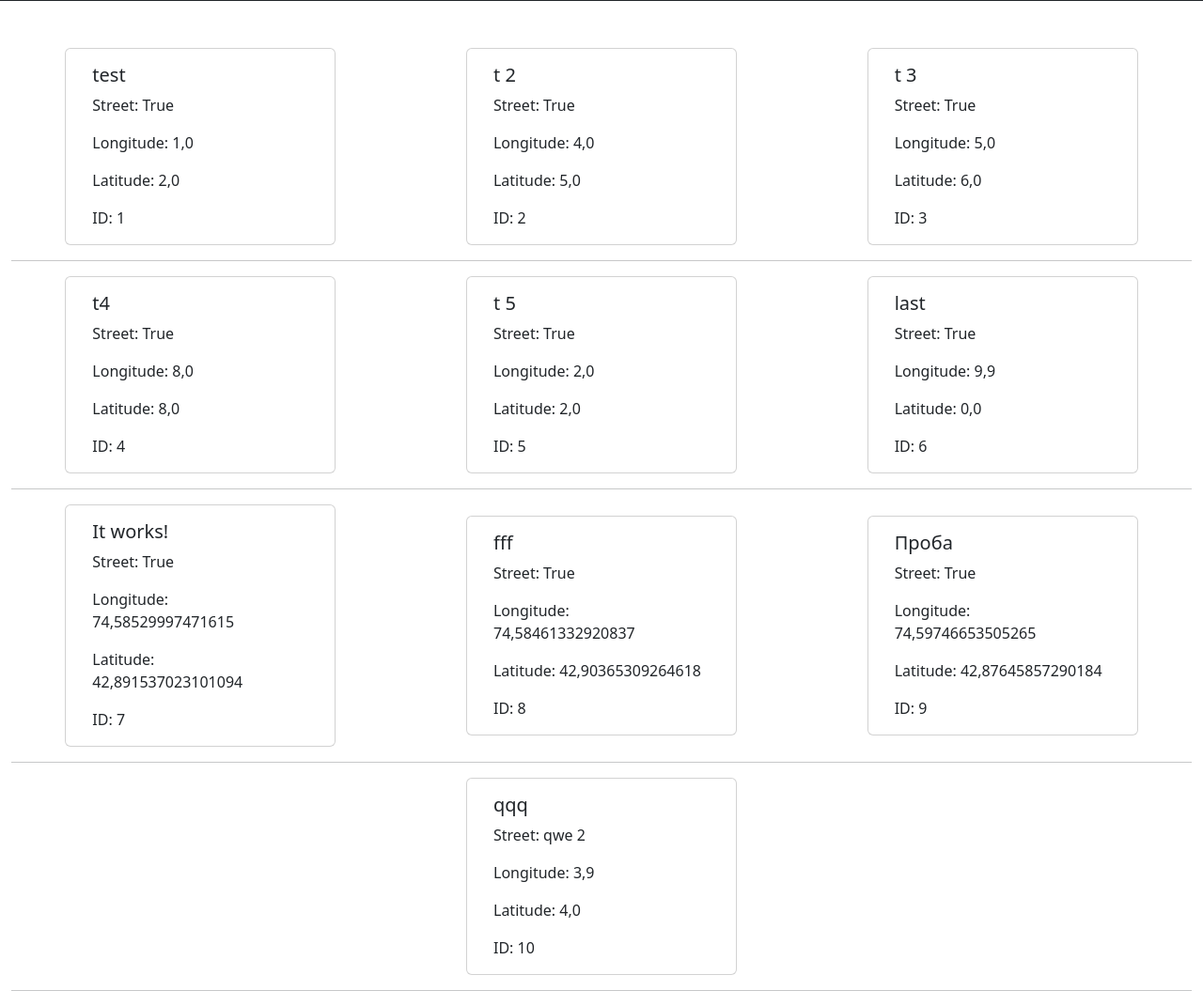
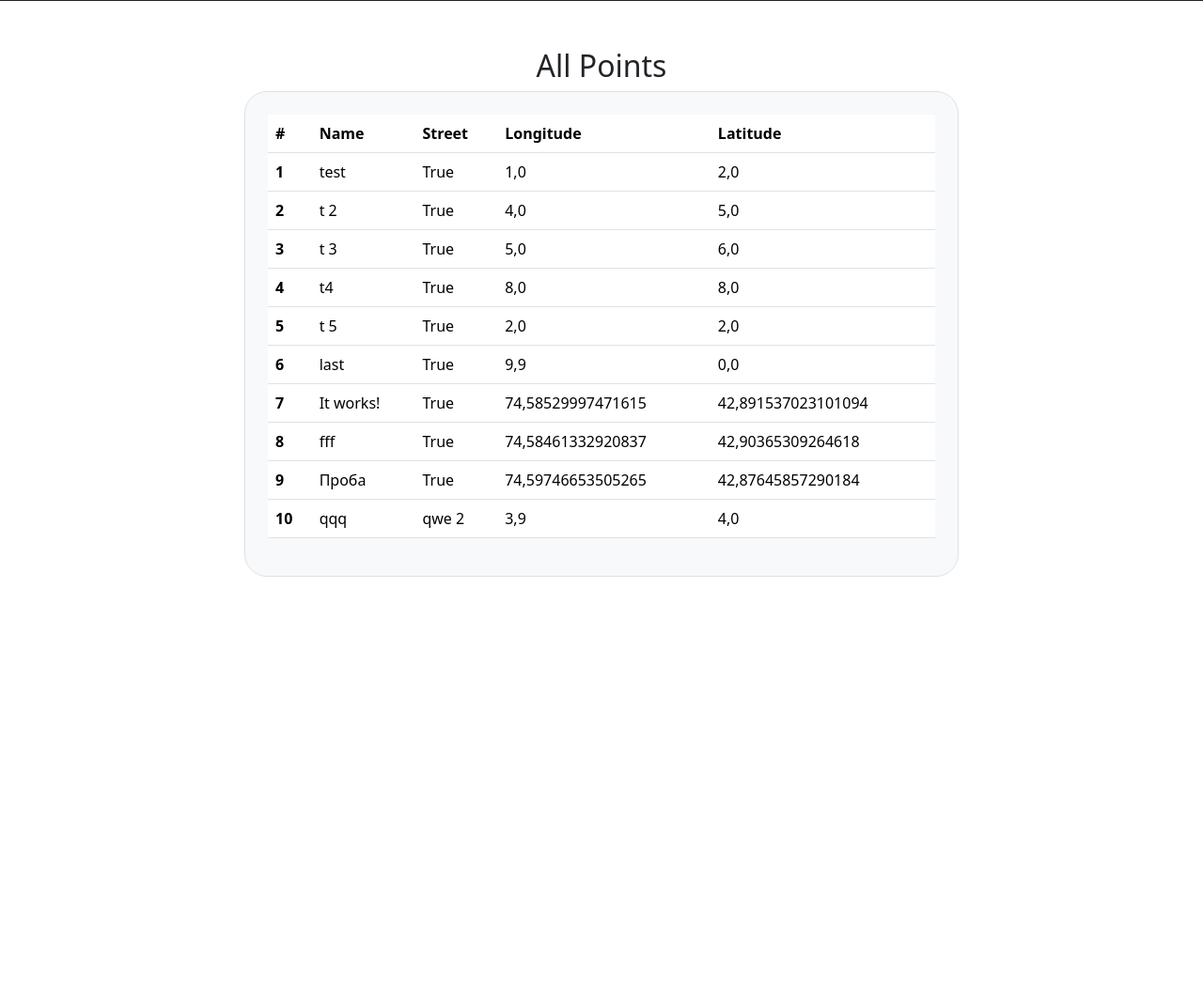
Before and after one commit to Gamal-prog/vbivalka, a Django app: page /read/ in a window 1280 px wide. Shown: the part 71-1142 px from the top of the page at 94% size. After the commit the page ends 685 px from the top, so only its background shows below. Run offline with Django 5.2, Linux system fonts and the light colour scheme; data comes from the database, SQL or seed files in the repository.

Commit message:
replace the cards with the table

```diff
--- a/website/appitself/templates/appitself/read.html
+++ b/website/appitself/templates/appitself/read.html
@@ -4,27 +4,36 @@
 
 {% block body %}
 
-    {% for point in points %}
-        {% if forloop.counter0|divisibleby:3 %} <div class="row"> {% endif %}
-            <!-- Card -->
-            <div class="card" style="width: 18rem; margin: auto;">
-                <div class="card-body">
-                <h5 class="card-title">{{ point.name }}</h5>
-                <p class="card-text">
-                    Street: {{ point.street }}
-                </p>
-                <p class="card-text">
-                    Longitude: {{ point.longitude }}
-                </p>
-                <p class="card-text">
-                    Latitude: {{ point.latitude }}
-                </p>
-                <p class="card-text">
-                    ID: {{ point.pk }}
-                </p>
-                </div>
+    <div class="container">
+        <div class="row justify-content-center">
+            <div class="container text-center">
+                <h2>All Points</h2>
             </div>
-        {% if forloop.counter|divisibleby:3 or forloop.last %} </div> <hr> {% endif %}
-    {% endfor %}
+            <div class="col-md-8 bg-light py-4 border p-4" style="border-radius: 24px;">
+                <table class="table table-hover">
+                    <thead>
+                        <tr>
+                            <th scope="col">#</th>
+                            <th scope="col">Name</th>
+                            <th scope="col">Street</th>
+                            <th scope="col">Longitude</th>
+                            <th scope="col">Latitude</th>
+                        </tr>
+                    </thead>
+                    <tbody>
+                        {% for point in points %}
+                            <tr>
+                                <th scope="row">{{ point.pk }}</th>
+                                <td>{{ point.name }}</td>
+                                <td>{{ point.street }}</td>
+                                <td>{{ point.longitude }}</td>
+                                <td>{{ point.latitude }}</td>
+                            </tr>
+                        {% endfor %}
+                    </tbody>
+                </table>
+            </div>
+        </div>
+    </div>
 
 {% endblock body %}
```
